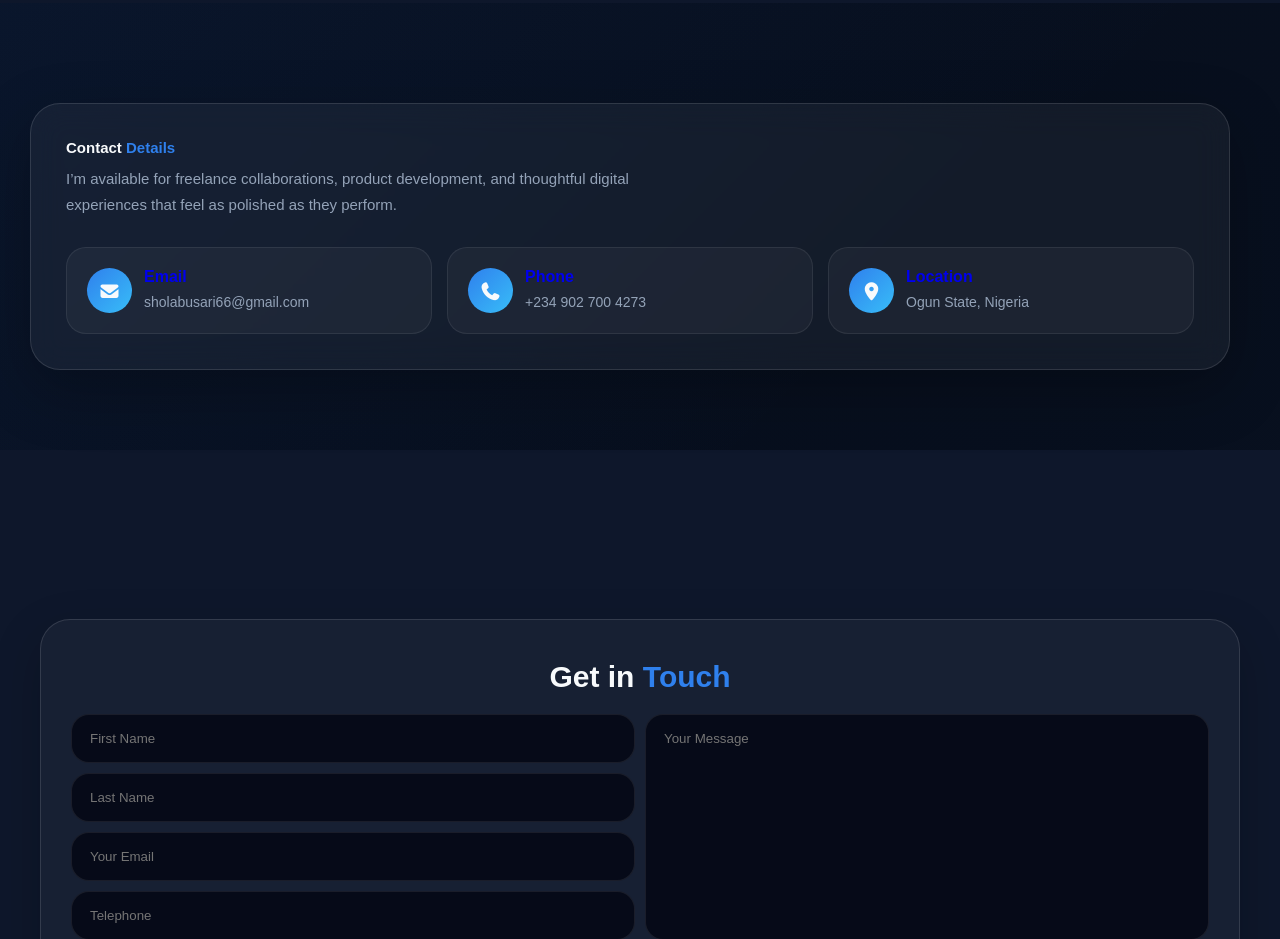
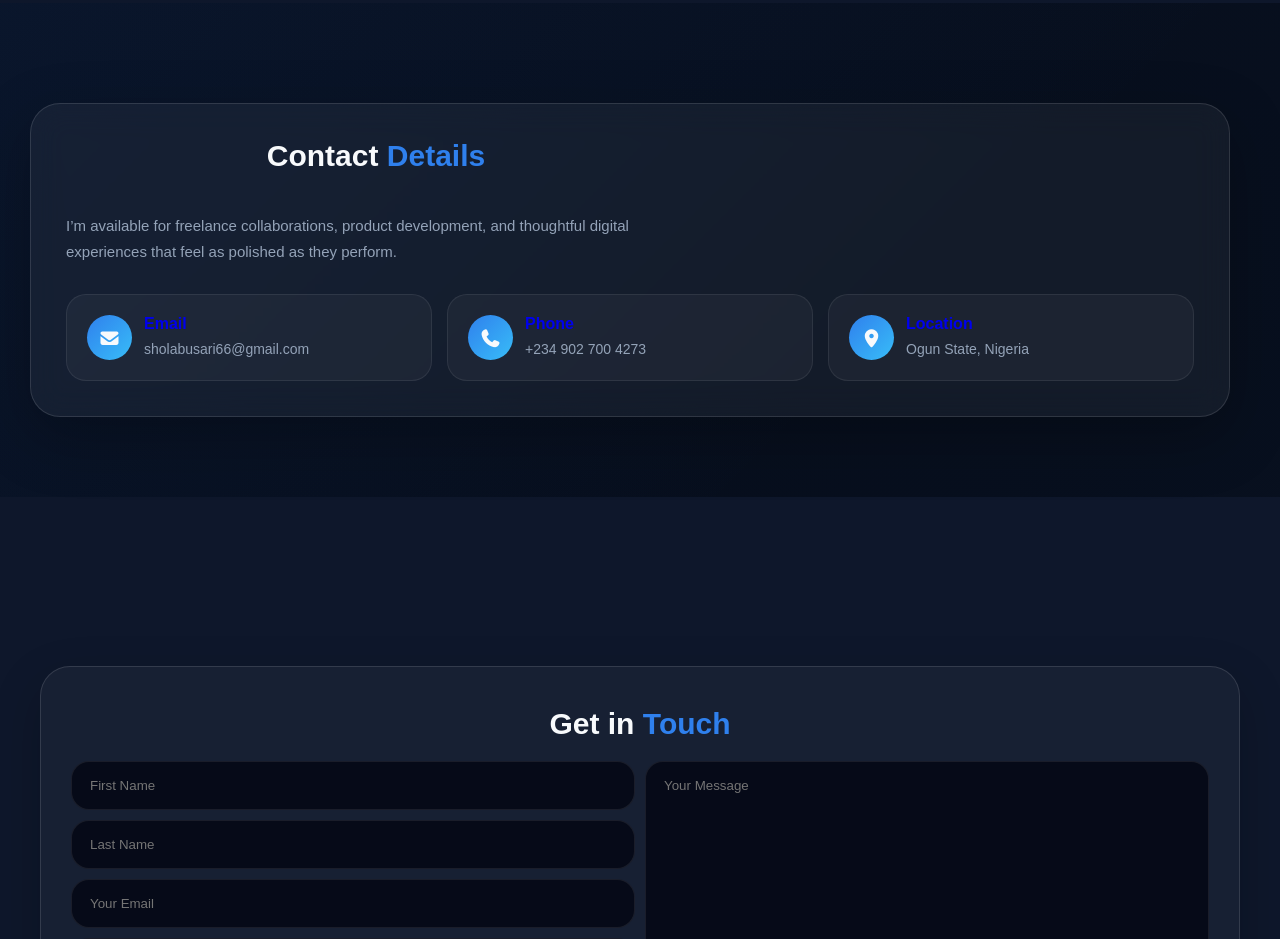
Before and after one commit to Sholynk/My-Portfolio-Website, a website: page index.html in a window 1280 px wide. Shown: the part 3197-4136 px from the top of the page. Drawn offline with nearby package versions, Linux system fonts and the light colour scheme.

Commit message:
contact section modified

```diff
--- a/styles.css
+++ b/styles.css
@@ -562,6 +562,13 @@ nav .nav-links li .active {
   max-width: 62rem;
 }
 
+.contact-info-intro h2 {
+  font-size: 3rem;
+  font-weight: 900;
+  margin-bottom: 3rem;
+  text-align: center;
+}
+
 .contact-info-intro p {
   font-size: 1.5rem;
   line-height: 1.7;
```
